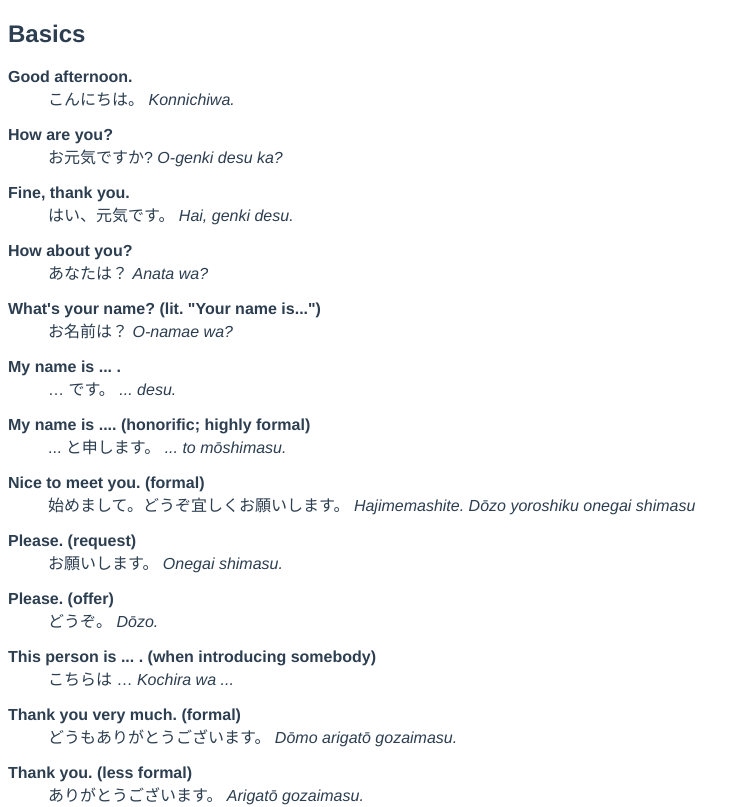
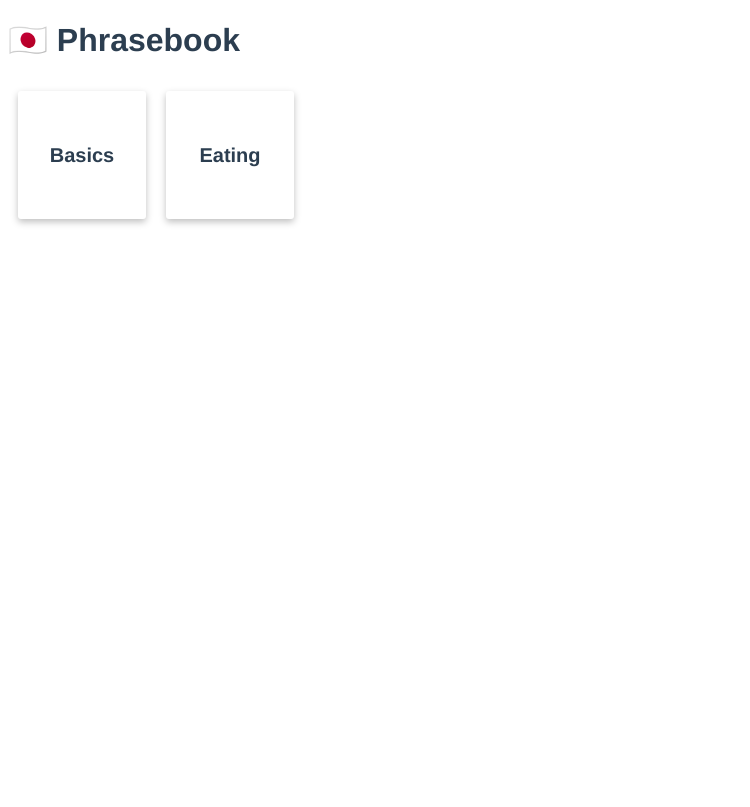
Before and after one commit to Lorti/phrasebook, a Vue app: page /#/ in a window 1280 px wide. Shown: the top 807 px of the page, without its empty margins (0-750 px from the left). Built offline with nearby package versions, Linux system fonts and the light colour scheme.

Commit message:
Simplify

```diff
--- a/index.html
+++ b/index.html
@@ -3,7 +3,7 @@
   <head>
     <meta charset="utf-8">
     <meta name="viewport" content="width=device-width,initial-scale=1.0">
-    <title>phrasebook</title>
+    <title>🇯🇵 Phrasebook</title>
   </head>
   <body>
     <div id="app"></div>
--- a/package.json
+++ b/package.json
@@ -17,6 +17,7 @@
   },
   "dependencies": {
     "localforage": "^1.7.1",
+    "sass-loader": "^7.0.3",
     "vue": "^2.5.2",
     "vue-router": "^3.0.1",
     "vuex": "^3.0.1"
@@ -56,6 +57,7 @@
     "jest-serializer-vue": "^0.3.0",
     "nightwatch": "^0.9.12",
     "node-notifier": "^5.1.2",
+    "node-sass": "^4.9.0",
     "optimize-css-assets-webpack-plugin": "^3.2.0",
     "ora": "^1.2.0",
     "portfinder": "^1.0.13",
--- a/src/App.vue
+++ b/src/App.vue
@@ -1,6 +1,9 @@
 <template>
   <div id="app">
-    <router-view/>
+    <h1>🇯🇵 Phrasebook</h1>
+    <transition name="fade" mode="out-in">
+      <router-view/>
+    </transition>
   </div>
 </template>
 
@@ -17,4 +20,12 @@ export default {
   -moz-osx-font-smoothing: grayscale;
   color: #2c3e50;
 }
+.fade-enter-active,
+.fade-leave-active {
+  transition: all .25s;
+}
+.fade-enter,
+.fade-leave-to {
+  opacity: 0;
+}
 </style>
--- a/src/components/HelloWorld.vue
+++ /dev/null
@@ -1,41 +0,0 @@
-<template>
-  <div>
-    <section v-for="set in sets" :key="set.id">
-      <h2>{{ set.name }}</h2>
-      <dl v-for="phrase in phrases(set.id)" :key="phrase.id">
-        <dt>{{ phrase.english }}</dt>
-        <dd>
-          {{ phrase.japanese }}
-          <em>{{ phrase.romaji }}</em>
-        </dd>
-      </dl>
-    </section>
-  </div>
-</template>
-
-<script>
-export default {
-  name: 'HelloWorld',
-  data() {
-    return {
-      showPronunciation: false,
-    };
-  },
-  computed: {
-    sets() {
-      return this.$store.state.sets;
-    },
-  },
-  methods: {
-    phrases(set) {
-      return this.$store.getters.phrases(set);
-    },
-  },
-};
-</script>
-
-<style scoped>
-dt {
-  font-weight: bold;
-}
-</style>
--- /dev/null
+++ b/src/components/Phrases.vue
@@ -0,0 +1,29 @@
+<template>
+  <div>
+    <dl v-for="phrase in phrases" :key="phrase.id">
+      <dt>{{ phrase.english }}</dt>
+      <dd>
+        {{ phrase.japanese }}
+        <em>{{ phrase.romaji }}</em>
+      </dd>
+    </dl>
+  </div>
+</template>
+
+<script>
+export default {
+  name: 'Phrases',
+  props: ['set'],
+  computed: {
+    phrases() {
+      return this.$store.getters.phrases(this.set);
+    },
+  },
+};
+</script>
+
+<style scoped lang="scss">
+dt {
+  font-weight: bold;
+}
+</style>
--- /dev/null
+++ b/src/components/Sets.vue
@@ -0,0 +1,45 @@
+<template>
+  <div>
+    <router-link v-for="set in sets" :key="set.id" :to="`/sets/${ set.id }`">
+      {{ set.name }}
+    </router-link>
+  </div>
+</template>
+
+<script>
+export default {
+  name: 'Sets',
+  computed: {
+    sets() {
+      return this.$store.state.sets;
+    },
+  },
+};
+</script>
+
+<style scoped lang="scss">
+$size: 8rem;
+div {
+  display: flex;
+}
+a {
+  margin: 10px;
+  width: $size;
+  height: $size;
+  border-radius: 3px;
+  text-align: center;
+  line-height: $size;
+  font-size: 1.25rem;
+  font-weight: bold;
+  box-shadow: 0 3px 7px rgba(black, .25);
+  cursor: pointer;
+  transition: all .5s;
+  text-decoration: none;
+  color: inherit;
+
+  &:hover {
+    transform: translateY(-5px);
+    box-shadow: 0 7px 13px rgba(black, .25);
+  }
+}
+</style>
--- a/src/main.js
+++ b/src/main.js
@@ -1,13 +1,10 @@
 // The Vue build version to load with the `import` command
 // (runtime-only or standalone) has been set in webpack.base.conf with an alias.
 import Vue from 'vue';
-import localforage from 'localforage';
 
 import App from './App';
 import router from './router';
 import store from './store';
-
-import data from './assets/data.json';
 
 Vue.config.productionTip = false;
 
@@ -19,8 +16,6 @@ new Vue({
   components: { App },
   template: '<App/>',
   async created() {
-    await localforage.setItem('data', data);
-    await store.dispatch('SET_PHRASES');
-    await store.dispatch('SET_SETS');
+    await store.dispatch('FETCH_DATABASE');
   },
 });
--- a/src/router/index.js
+++ b/src/router/index.js
@@ -1,15 +1,23 @@
 import Vue from 'vue';
 import Router from 'vue-router';
-import HelloWorld from '@/components/HelloWorld';
+import Sets from '@/components/Sets';
+import Phrases from '@/components/Phrases';
 
 Vue.use(Router);
 
 export default new Router({
+  mode: 'history',
   routes: [
     {
       path: '/',
-      name: 'HelloWorld',
-      component: HelloWorld,
+      name: 'Sets',
+      component: Sets,
+    },
+    {
+      path: '/sets/:set',
+      props: true,
+      name: 'Phrases',
+      component: Phrases,
     },
   ],
 });
--- a/src/store/index.js
+++ b/src/store/index.js
@@ -1,16 +1,13 @@
 import Vue from 'vue';
 import Vuex from 'vuex';
-import localforage from 'localforage';
 
 Vue.use(Vuex);
 
 const actions = {
-  async SET_PHRASES({ commit }) {
-    const { phrases } = await localforage.getItem('data');
+  async FETCH_DATABASE({ commit }) {
+    const { phrases, sets } = await fetch('/static/data.json')
+      .then(response => response.json());
     commit('SET_PHRASES', phrases);
-  },
-  async SET_SETS({ commit }) {
-    const { sets } = await localforage.getItem('data');
     commit('SET_SETS', sets);
   },
 };
```
Also changed, not shown: static/data.json (renamed from src/assets/data.json), 2 other files (tests, documents, lock files or other folders).
